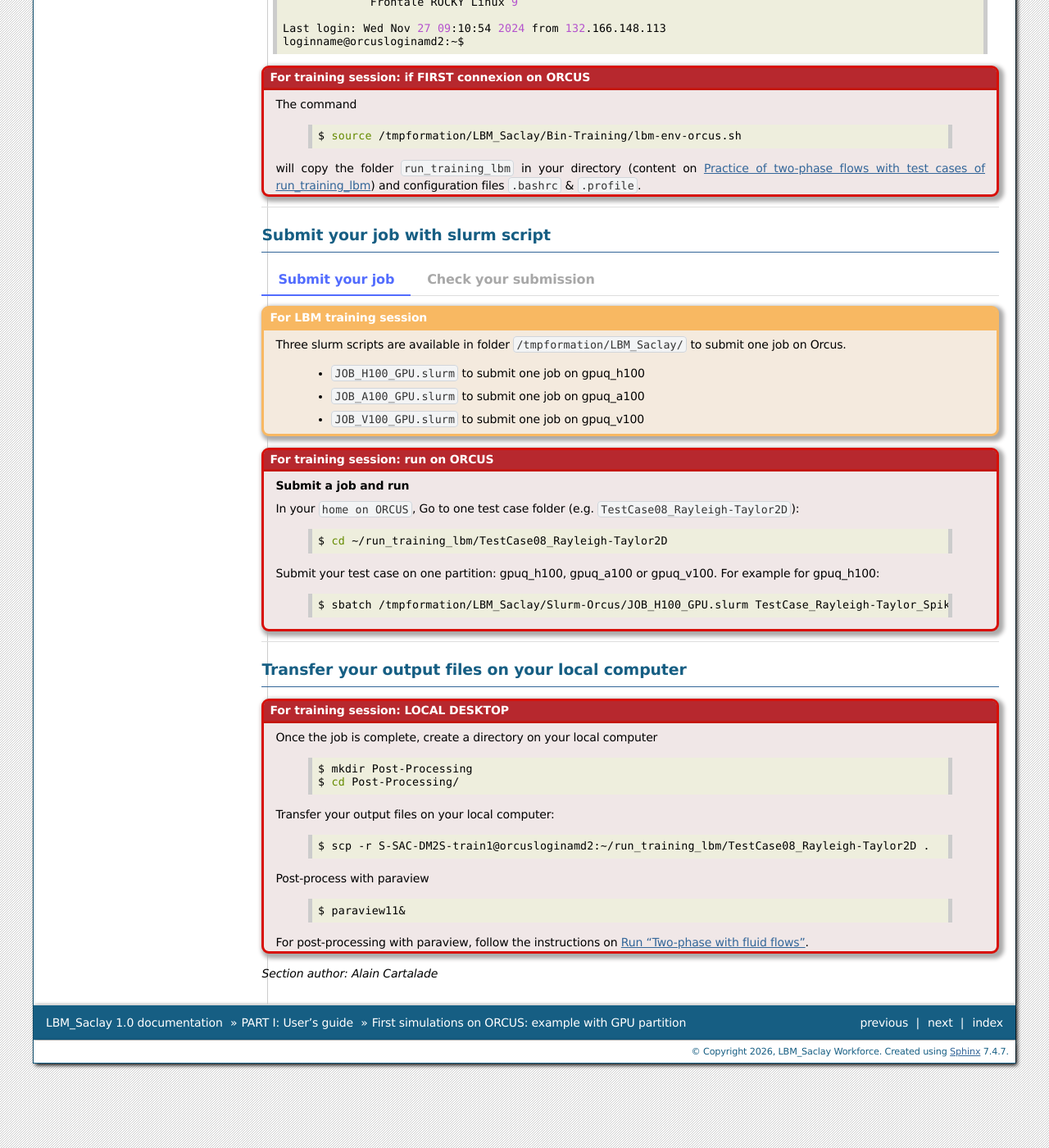
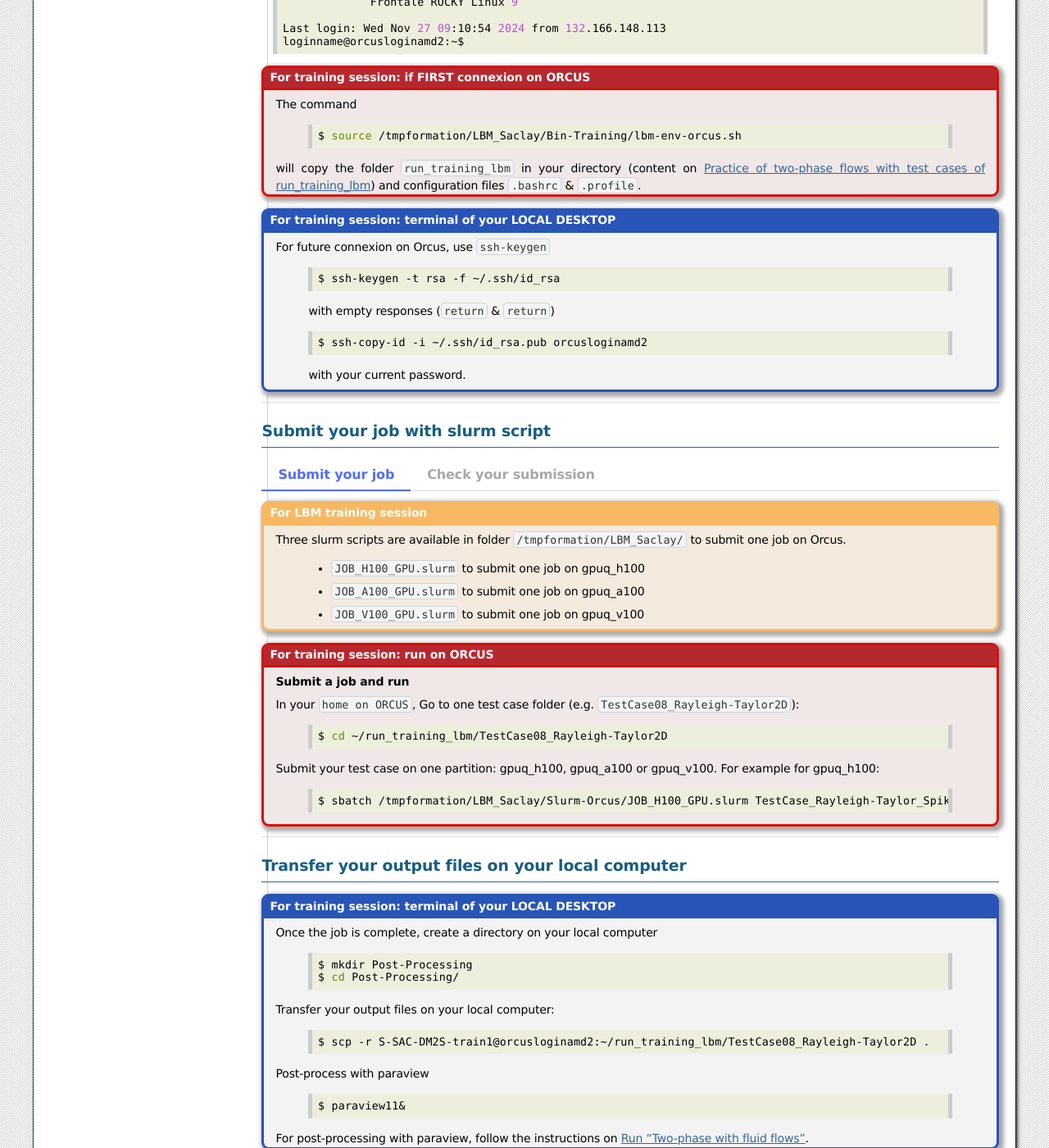
Before and after one commit to cea-lbm-saclay/LBM_Saclay_Documentation, a Sphinx documentation site: the page built from doc/src_doc/01_USER_GUIDE/SIMU_ON_ORCUS/Simulations-ORCUS-GPU.rst, in a window 1280 px wide and 1400 px high, scrolled down 722 px. Shown: the whole window at 82% size. Built offline with Sphinx 7.4.7, drawn with Linux system fonts in a browser that asks for light colours.

Commit message:
Update ssh-key

```diff
--- a/doc/src_doc/01_USER_GUIDE/SIMU_ON_ORCUS/Simulations-ORCUS-GPU.rst
+++ b/doc/src_doc/01_USER_GUIDE/SIMU_ON_ORCUS/Simulations-ORCUS-GPU.rst
@@ -57,6 +57,22 @@ Connexion and disks on ORCUS
 
          will copy the folder ``run_training_lbm`` in your directory (content on :ref:`Run_Training-LBM`) and configuration files ``.bashrc`` & ``.profile``.
 
+      .. admonition:: For training session: terminal of your LOCAL DESKTOP
+         :class: caution
+
+         For future connexion on Orcus, use ``ssh-keygen``
+
+            .. code-block:: shell
+
+               $ ssh-keygen -t rsa -f ~/.ssh/id_rsa
+
+            with empty responses (``return`` & ``return``)
+
+            .. code-block:: shell
+
+               $ ssh-copy-id -i ~/.ssh/id_rsa.pub orcusloginamd2
+
+            with your current password.
 
    .. tab-item:: Disks on ORCUS
 
@@ -234,8 +250,8 @@ Submit your job with slurm script
 Transfer your output files on your local computer
 -------------------------------------------------
 
-.. admonition:: For training session: LOCAL DESKTOP
-   :class: error
+.. admonition:: For training session: terminal of your LOCAL DESKTOP
+   :class: caution
 
    Once the job is complete, create a directory on your local computer
 
```
